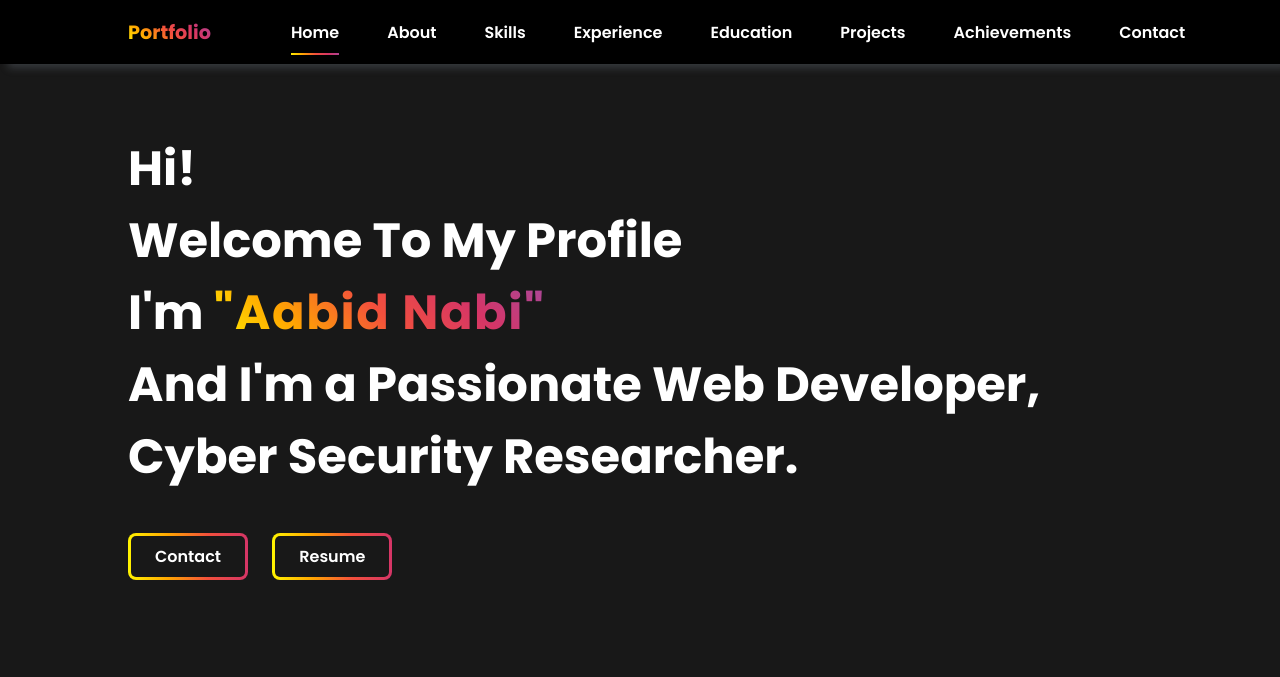
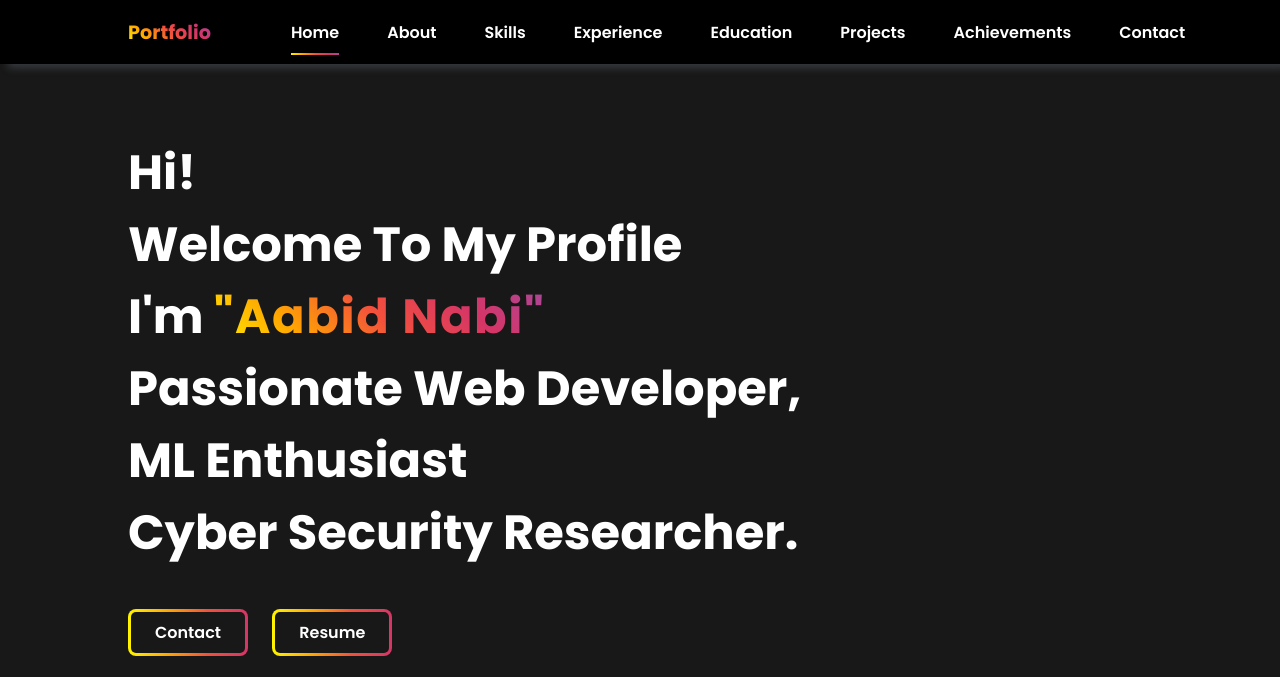
Before and after one commit to Aabidnabi/Personal_Portfolio-Webiste, a plain HTML site: page index.html in a window 1280 px wide. Shown: the top 677 px of the page. Drawn offline with nearby package versions, Linux system fonts and the light colour scheme.

Commit message:
index.html updated

```diff
--- a/index.html
+++ b/index.html
@@ -46,8 +46,8 @@
             <!--===== HOME =====-->
             <section class="home bd-grid" id="home">
                 <div class="home__data">
-                    <h2 class="home__title home__title_more_color">Hi!<br/> Welcome To My Profile<br/>I'm <span class="home__title-color">"Aabid Nabi"</span>
-                        <br>And I'm a Passionate Web Developer,<br> Cyber Security Researcher.</h2>
+                    <h5 class="home__title home__title_more_color">Hi!<br/> Welcome To My Profile<br/>I'm <span class="home__title-color">"Aabid Nabi"</span>
+                        <br>Passionate Web Developer,<br>ML Enthusiast<br>Cyber Security Researcher.</h5>
                     <!-- <h1 class="home__title home__title_more_color">Hi,<br>I'am <span class="home__title-color">Aabid Nabi</span><br> & ML Enthusiast</h1> -->
                     <a href="#contact" class="button">Contact</a>
                     <a style="margin-left: 20px;" href="" class="button" download="Resume">Resume</a>
```
